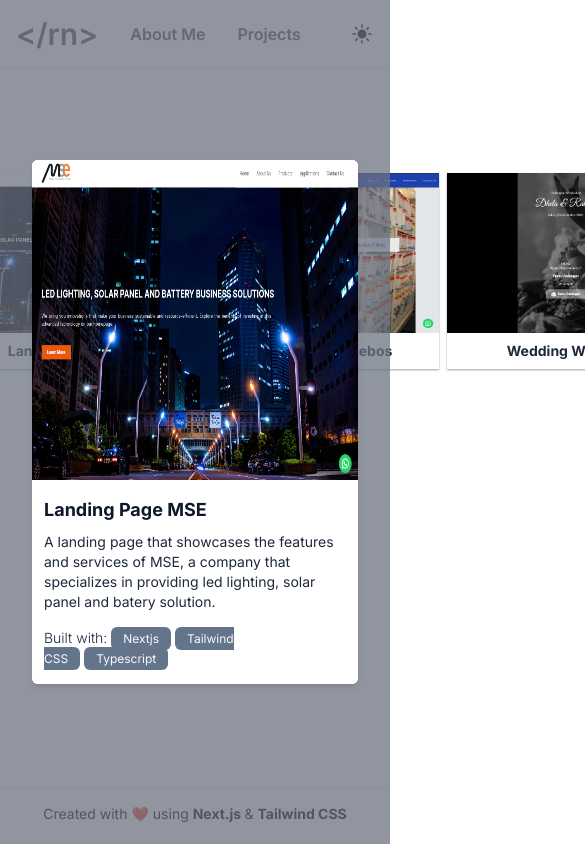
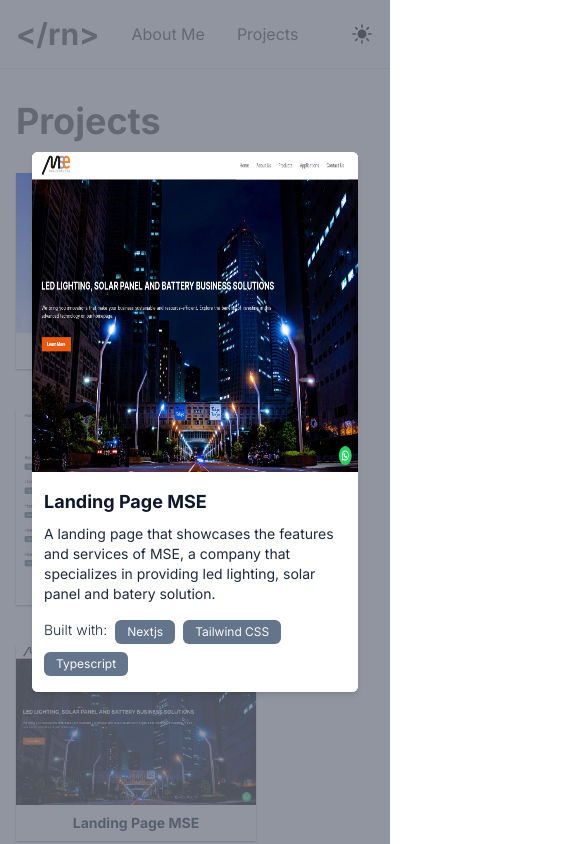
Before and after one commit to rizqydev/blog, a Next.js app: page /projects in a window 390 px wide. Both pictures are taken after a click on the element "Landing Page MSE". Shown: the top 844 px of the page, 585 px wide, since content can reach past the window. Built offline with nearby package versions, Linux system fonts and the light colour scheme; a web font is replaced by a local one.

Commit message:
feat: responsive for mobile

```diff
--- a/src/app/about/page.tsx
+++ b/src/app/about/page.tsx
@@ -1,5 +1,5 @@
 export const metadata = {
-  title: "About Me",
+  title: "Rizqy's Blog | About Me",
 };
 
 export default function About() {
--- a/src/app/blog/[slug]/page.tsx
+++ b/src/app/blog/[slug]/page.tsx
@@ -35,7 +35,7 @@ export default async function PostPage({ params }: { params: Promise<{ slug: str
       <h1 className="mb-2 text-4xl font-bold text-slate-800 dark:text-slate-100">
         {postData.title}
       </h1>
-      <h2 className="mb-4 mt-2 flex items-center gap-2 text-slate-700 dark:text-slate-200">
+      <h2 className="mb-5 mt-2 flex items-center gap-2 text-slate-700 dark:text-slate-200">
         <CalendarIcon className="w-5" />
         <span className="text-sm">Posted on {postData.publishDate}</span>
       </h2>
--- /dev/null
+++ b/src/app/projects/component.tsx
@@ -0,0 +1,121 @@
+"use client";
+import Image from "next/image";
+import { useState } from "react";
+import type { Card } from "@/types/Post";
+import Modal from "@/components/Modal";
+
+export default function ProjectClients() {
+  const cards: Card[] = [
+    {
+      id: 1,
+      title: "SIMLABKAL",
+      image: "/simlabkal.png",
+      description:
+        "Simlabkal is a web-based application used to manage the calibration ordering process from start to finish, including the ability to track the status of each order.",
+      builtWith: ["NuxtJs", "Tailwind CSS", "Hapi.JS", "PostgreSQL"],
+    },
+    {
+      id: 2,
+      title: "Rizqy's Blog",
+      image: "/blog.png",
+      description:
+        "My Personal blog where I share my thoughts and experiences in the world of technology and programming.",
+      builtWith: ["Nextjs", "Tailwind CSS", "Typescript"],
+    },
+    {
+      id: 3,
+      title: "Landing Page MSE",
+      image: "/mse.png",
+      description:
+        "A landing page that showcases the features and services of MSE, a company that specializes in providing led lighting, solar panel and batery solution.",
+      builtWith: ["Nextjs", "Tailwind CSS", "Typescript"],
+    },
+    {
+      id: 4,
+      title: "Landing Page Saebos",
+      image: "/saebos.png",
+      description:
+        "A landing page that showcases the features and services of Saebos, a company that specializes in providing medical u clip and some of medical equipment.",
+      builtWith: ["Nextjs", "Tailwind CSS", "Typescript"],
+    },
+    {
+      id: 5,
+      title: "Wedding Webiste",
+      image: "/wedding.png",
+      description:
+        "A wedding website that I created from another website and I have given a little modification.",
+      builtWith: ["Nextjs", "Tailwind CSS", "Typescript"],
+    },
+  ];
+
+  const [isOpen, setIsOpen] = useState(false);
+  const [cardSelected, setCardSelected] = useState<Card | null>(null);
+
+  function openModal(card: Card) {
+    setCardSelected(card);
+    setIsOpen(true);
+  }
+
+  return (
+    <>
+      <h1 className="mb-8 text-4xl font-bold text-black/70 dark:text-slate-100">Projects</h1>
+      <div className="flex flex-col flex-nowrap gap-2 md:flex-row md:flex-wrap md:justify-between md:gap-0">
+        {cards.map((card, key) => (
+          <div
+            key={key}
+            className="mb-8 w-[240px] cursor-pointer shadow-sm shadow-gray-400 transition delay-75 ease-in-out hover:scale-105 dark:shadow-gray-500"
+            onClick={openModal.bind(null, card)}
+          >
+            <Image
+              src={card.image}
+              alt={card.title}
+              width="240"
+              height="80"
+              className="h-[160px] w-[240px]"
+            />
+            <p className="py-2 text-center text-sm font-bold text-slate-800 dark:text-slate-100">
+              {card.title}
+            </p>
+          </div>
+        ))}
+
+        {cards && cards.length % 2 === 1 && <div className="w-[240px]"></div>}
+      </div>
+
+      <Modal isOpen={isOpen} onClose={() => setIsOpen(false)}>
+        {cardSelected !== null && (
+          <>
+            <div className="h-[320px]">
+              <Image
+                src={cardSelected.image}
+                alt={cardSelected.title}
+                width={512}
+                height={320}
+                className="h-[320px]"
+              />
+            </div>
+            <div className="px-3 py-4 dark:bg-slate-800">
+              <h3 className="mb-2 text-lg font-bold text-slate-900 dark:text-slate-100">
+                {cardSelected?.title}
+              </h3>
+              <p className="mb-4 text-sm text-slate-800 dark:text-slate-100">
+                {cardSelected.description}
+              </p>
+              <div className="flex flex-wrap gap-2 text-sm text-slate-800 dark:text-slate-100">
+                <div className="font-light text-opacity-70">Built with:</div>
+                {cardSelected?.builtWith.map((item, index) => (
+                  <div
+                    key={index}
+                    className="rounded-md bg-slate-500 px-3 py-1 text-xs text-slate-50"
+                  >
+                    {item}
+                  </div>
+                ))}
+              </div>
+            </div>
+          </>
+        )}
+      </Modal>
+    </>
+  );
+}
--- a/src/app/projects/page.tsx
+++ b/src/app/projects/page.tsx
@@ -1,125 +1,9 @@
-"use client";
-import Image from "next/image";
-import { useState } from "react";
-import type { Card } from "@/types/Post";
-import Modal from "@/components/Modal";
+import ProjectClients from "./component";
 
-// export const metadata = {
-//   title: "Projects",
-// };
+export const metadata = {
+  title: "Rizqy's Blog | Projects",
+};
 
-export default function Portofolio() {
-  const cards: Card[] = [
-    {
-      id: 1,
-      title: "SIMLABKAL",
-      image: "/simlabkal.png",
-      description:
-        "Simlabkal is a web-based application used to manage the calibration ordering process from start to finish, including the ability to track the status of each order.",
-      builtWith: ["NuxtJs", "Tailwind CSS", "Hapi.JS", "PostgreSQL"],
-    },
-    {
-      id: 2,
-      title: "Rizqy's Blog",
-      image: "/blog.png",
-      description:
-        "My Personal blog where I share my thoughts and experiences in the world of technology and programming.",
-      builtWith: ["Nextjs", "Tailwind CSS", "Typescript"],
-    },
-    {
-      id: 3,
-      title: "Landing Page MSE",
-      image: "/mse.png",
-      description:
-        "A landing page that showcases the features and services of MSE, a company that specializes in providing led lighting, solar panel and batery solution.",
-      builtWith: ["Nextjs", "Tailwind CSS", "Typescript"],
-    },
-    {
-      id: 4,
-      title: "Landing Page Saebos",
-      image: "/saebos.png",
-      description:
-        "A landing page that showcases the features and services of Saebos, a company that specializes in providing medical u clip and some of medical equipment.",
-      builtWith: ["Nextjs", "Tailwind CSS", "Typescript"],
-    },
-    {
-      id: 5,
-      title: "Wedding Webiste",
-      image: "/wedding.png",
-      description:
-        "A wedding website that I created from another website and I have given a little modification.",
-      builtWith: ["Nextjs", "Tailwind CSS", "Typescript"],
-    },
-  ];
-
-  const [isOpen, setIsOpen] = useState(false);
-  const [cardSelected, setCardSelected] = useState<Card | null>(null);
-
-  function openModal(card: Card) {
-    setCardSelected(card);
-    setIsOpen(true);
-  }
-
-  return (
-    <>
-      <h1 className="mb-8 text-4xl font-bold text-black/70 dark:text-slate-100">Projects</h1>
-      <div className="flex justify-center gap-2 md:flex-wrap md:justify-between md:gap-0">
-        {cards.map((card, key) => (
-          <div
-            key={key}
-            className="mb-8 w-[240px] cursor-pointer shadow-sm shadow-gray-400 transition delay-75 ease-in-out hover:scale-105 dark:shadow-gray-500"
-            onClick={openModal.bind(null, card)}
-          >
-            <Image
-              src={card.image}
-              alt={card.title}
-              width="240"
-              height="80"
-              className="h-[160px] w-[240px]"
-            />
-            <p className="py-2 text-center text-sm font-bold text-slate-800 dark:text-slate-100">
-              {card.title}
-            </p>
-          </div>
-        ))}
-
-        {cards && cards.length % 2 === 1 && <div className="w-[240px]"></div>}
-      </div>
-
-      <Modal isOpen={isOpen} onClose={() => setIsOpen(false)}>
-        {cardSelected !== null && (
-          <>
-            <div className="h-[320px]">
-              <Image
-                src={cardSelected.image}
-                alt={cardSelected.title}
-                width={512}
-                height={320}
-                className="h-[320px]"
-              />
-            </div>
-            <div className="px-3 py-4 dark:bg-slate-800">
-              <h3 className="mb-2 text-lg font-bold text-slate-900 dark:text-slate-100">
-                {cardSelected?.title}
-              </h3>
-              <p className="mb-4 text-sm text-slate-800 dark:text-slate-100">
-                {cardSelected.description}
-              </p>
-              <div className="text-sm text-slate-800 dark:text-slate-100">
-                <span className="font-light text-opacity-70">Built with:&nbsp;</span>
-                {cardSelected?.builtWith.map((item, index) => (
-                  <span
-                    key={index}
-                    className="mr-1 rounded-md bg-slate-500 px-3 py-1 text-xs text-slate-50"
-                  >
-                    {item}
-                  </span>
-                ))}
-              </div>
-            </div>
-          </>
-        )}
-      </Modal>
-    </>
-  );
+export default function Projects() {
+  return <ProjectClients />;
 }
--- a/src/components/Layout.tsx
+++ b/src/components/Layout.tsx
@@ -25,7 +25,7 @@ export default function Layout({ children }: { children: React.ReactNode }) {
     >
       <Navbar />
       <div className="flex justify-center py-8 ">
-        <div className="px-4 md:w-[850px] md:px-0">{children}</div>
+        <div className="w-full px-4 md:w-[850px] md:px-0">{children}</div>
       </div>
       <Footer />
     </div>
--- a/src/components/Navbar.tsx
+++ b/src/components/Navbar.tsx
@@ -9,8 +9,8 @@ export default function Navbar() {
   return (
     <div className="border-b px-4 dark:border-slate-500 md:px-0">
       <div className="mx-auto flex justify-between py-4 md:w-[850px]">
-        <ul className="flex items-center gap-8 font-semibold text-black/70 dark:text-slate-100">
-          <li>
+        <ul className="flex items-center gap-8  text-black/70 dark:text-slate-100">
+          <li className="font-bold">
             <Link href="/" className="text-3xl">
               &lt;/rn&gt;
             </Link>
```
